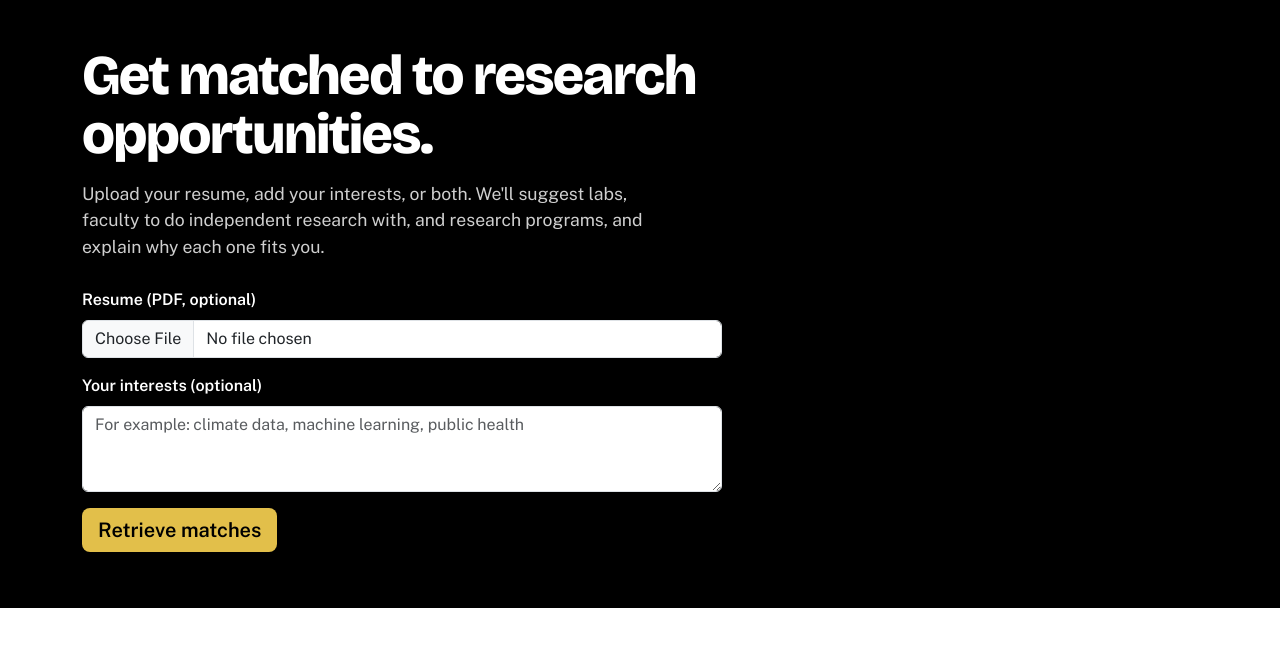
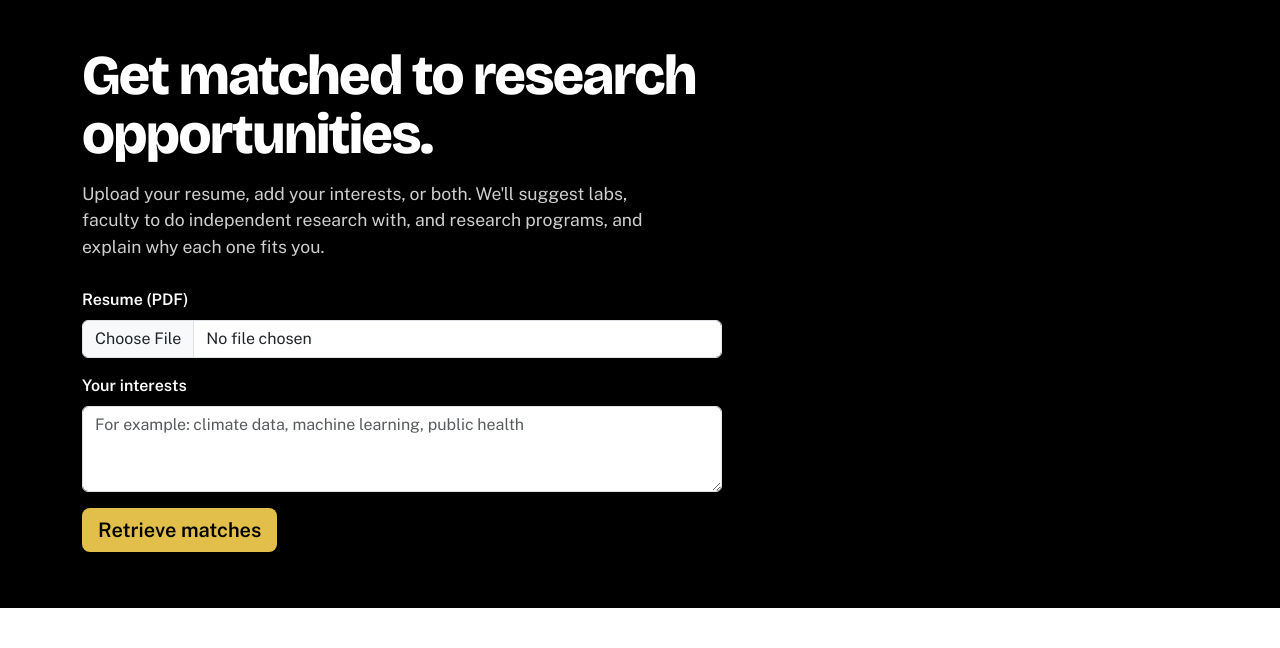
Before and after one commit to Mtogbe/Retrieve, a Flask app: page /match in a window 1280 px wide. Shown: the part 72-720 px from the top of the page. Run offline with Flask 3, Linux system fonts and the light colour scheme; some libraries are stand-ins or nearby versions.

Commit message:
remove optional on match page

```diff
--- a/templates/match.html
+++ b/templates/match.html
@@ -11,11 +11,11 @@
 
       <form id="match-form" class="match-form" novalidate>
         <div class="mb-3">
-          <label for="resume-input" class="form-label">Resume (PDF, optional)</label>
+          <label for="resume-input" class="form-label">Resume (PDF)</label>
           <input id="resume-input" type="file" accept="application/pdf" class="form-control">
         </div>
         <div class="mb-3">
-          <label for="interests-input" class="form-label">Your interests (optional)</label>
+          <label for="interests-input" class="form-label">Your interests</label>
           <textarea id="interests-input" rows="3" class="form-control"
                     placeholder="For example: climate data, machine learning, public health"></textarea>
         </div>
```
